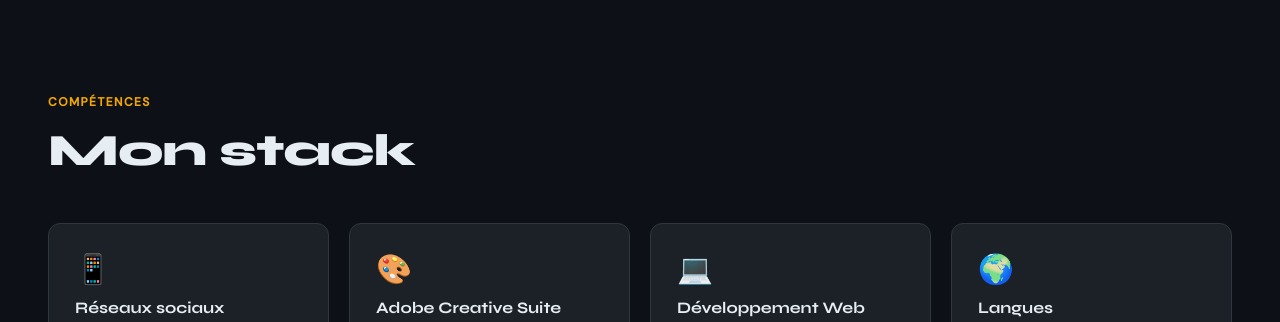
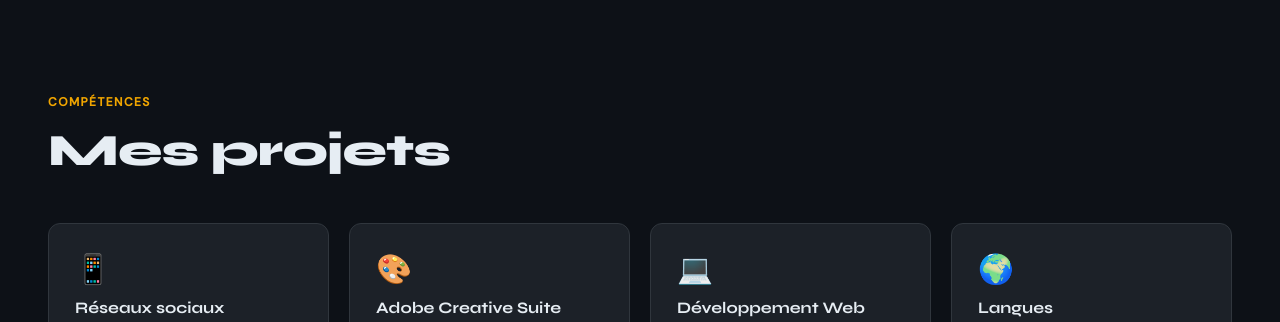
Before and after one commit to Nadirous/nadir-leduc.github.io, a plain HTML site: page index.html in a window 1280 px wide. Shown: the part 1740-2062 px from the top of the page. Drawn offline with Linux system fonts and the light colour scheme.

Commit message:
Change section title from 'Mon stack' to 'Mes projets'

```diff
--- a/index.html
+++ b/index.html
@@ -230,7 +230,7 @@ footer{border-top:1px solid var(--border);padding:28px 48px;display:flex;align-i
 
 <section id="skills">
   <div class="section-label">Compétences</div>
-  <div class="section-title reveal">Mon stack</div>
+  <div class="section-title reveal">Mes projets</div>
   <div class="skills-grid">
     <div class="skill-card reveal">
       <div class="skill-icon">📱</div>
```
